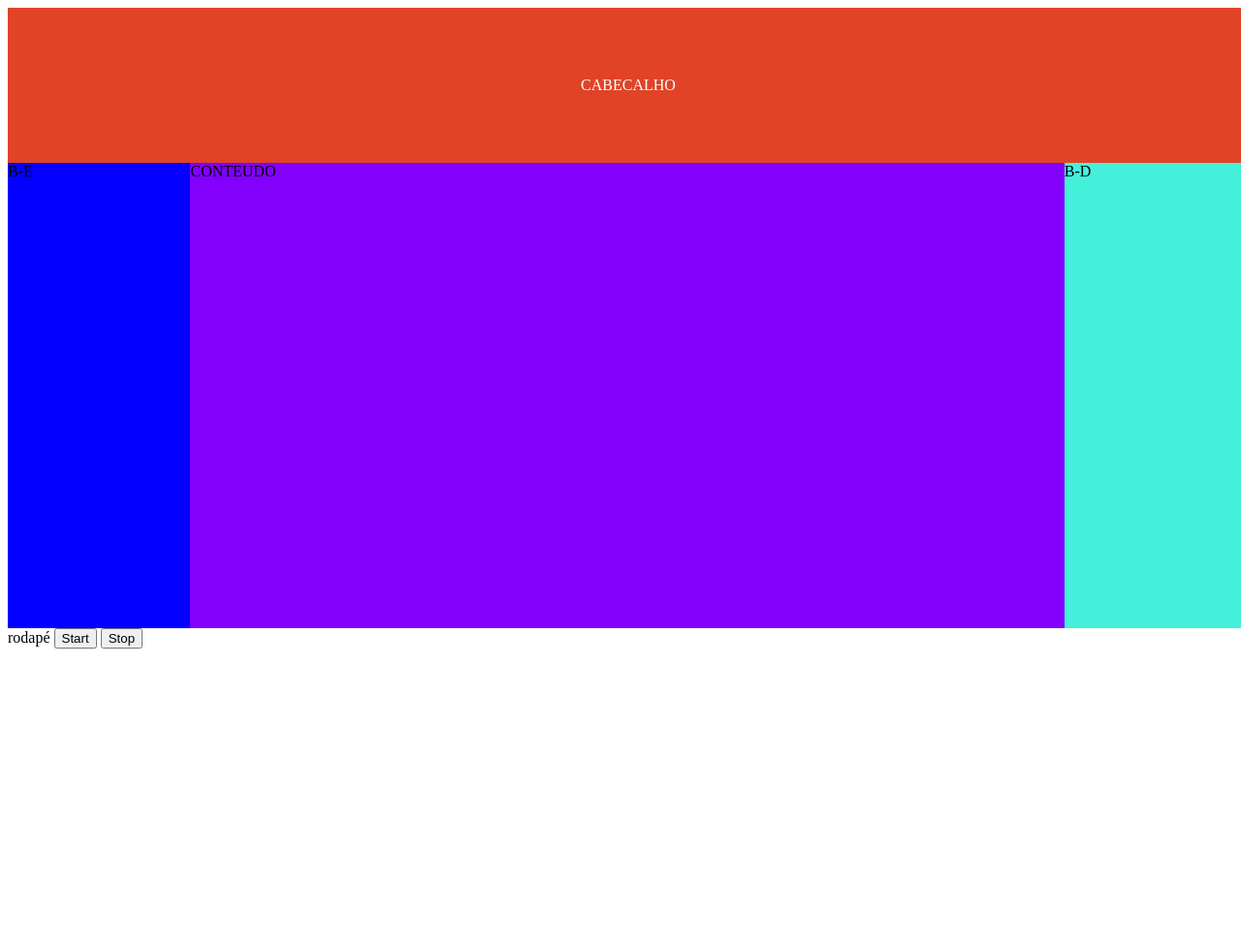
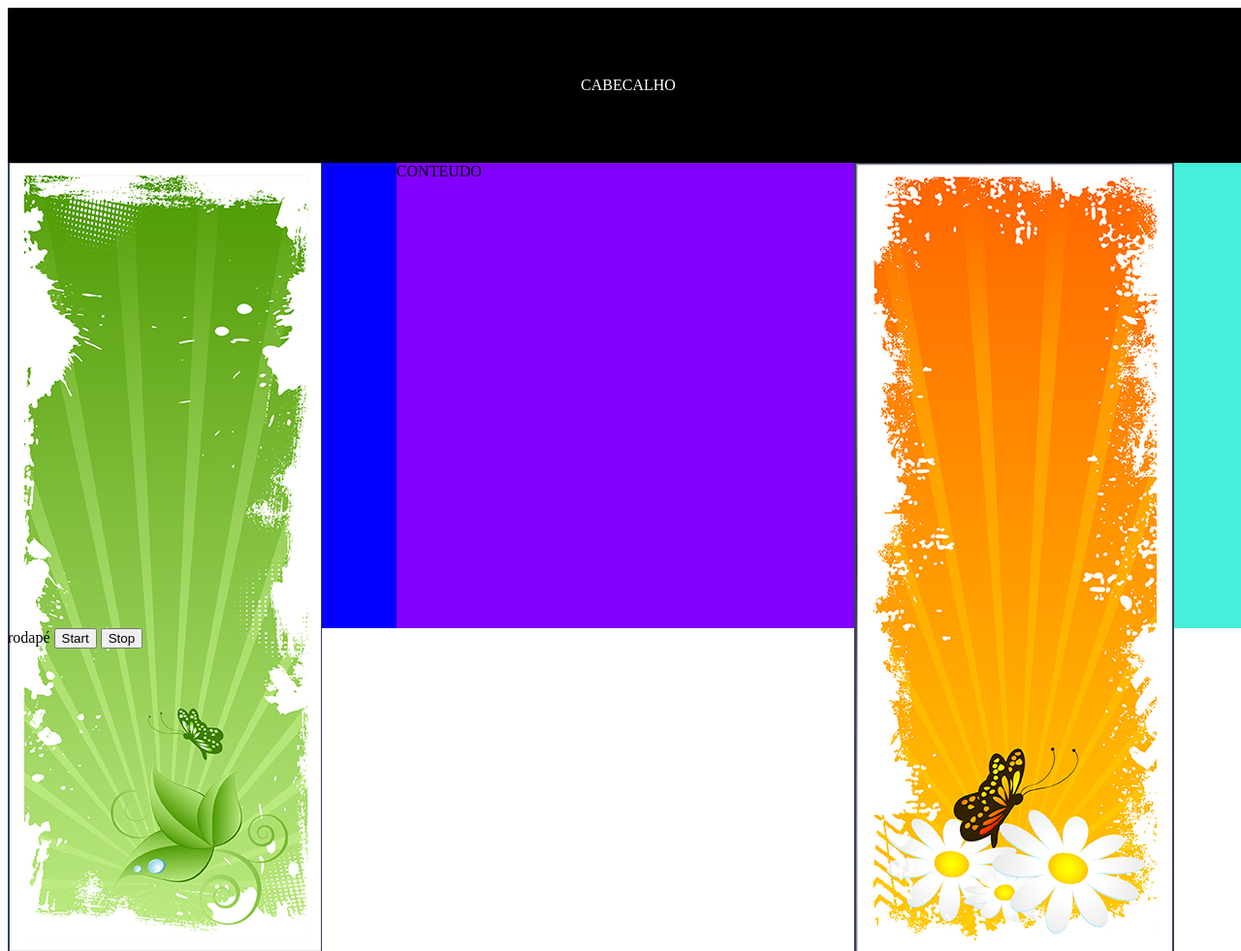
Before and after one commit to 1ESPG-2023/rm98832, a plain HTML site: page index.html in a window 1280 px wide. Shown: the top 981 px of the page at 97% size. Before the commit the page ends 800 px from the top, so only its background shows below. Drawn offline with Linux system fonts and the light colour scheme.

Commit message:
mudando banner

```diff
--- a/css/style.css
+++ b/css/style.css
@@ -22,8 +22,10 @@
 .container .l-e{
     flex-grow: 1;
     background-color: rgb(4, 0, 255);
+
 }
 .container .l-d{
     flex-grow: 1;
     background-color: rgb(68, 240, 217);
+
 }
--- a/index.html
+++ b/index.html
@@ -15,13 +15,13 @@
    </header>
    <div class="container">
         <aside class="l-e">
-            <span>B-E</span>
+            <img src="./img/banner-lateral-1.png" alt="">
         </aside>
         <section class="central">
             <span>CONTEUDO</span>
         </section>
         <aside class="l-d">
-            <span>B-D</span>
+            <img src="./img/banner-lateral-1.png" alt="">
         </aside>
    </div>
    <footer class="rodape">
--- a/js/zyb-5647.js
+++ b/js/zyb-5647.js
@@ -52,25 +52,33 @@
 // }
 // mudaCor();
 // //***********************************************************
-let tmp
-function mudaCor(){
-    let r = "";
-    let g = "";
-    let b = "";
+// let tmp
+//function mudaCor(){
+    // let r = "";
+    // let g = "";
+    // let b = "";
 
     //random = gera numeros aleatorios entre 0 e 1
     //ceil, floor e round que arredonta o numero para cima, para baixo ou aleatoriamente
 
     //determinando um valor para a variavel r entre 0 e 255
-    r = Math.round(Math.random()*255);
+    // r = Math.round(Math.random()*255);
 
-    g =  Math.round(Math.random()*255);
+    // g =  Math.round(Math.random()*255);
 
-    b = Math.round(Math.random()*255);
+    // b = Math.round(Math.random()*255);
 
 
-    const cabecalho = document.querySelector(".cabecalho");
-    cabecalho.setAttribute("style", `background-color:rgb(${r},${g},${b})`);
-    tmp = setTimeout(mudaCor, 1000)
-}
-mudaCor();
+    // const cabecalho = document.querySelector(".cabecalho");
+    // cabecalho.setAttribute("style", `background-color:rgb(${r},${g},${b})`);
+    // tmp = setTimeout(mudaCor, 1000)
+
+    function mdimg(){
+
+        let nmr = Math.round(Math.random()*3);
+        let caminho = `./img/banner-lateral-${nmr}.png`;
+
+        const img1 = document.querySelector(".l-e > img");
+        img1.src = caminho;
+    }
+    mdimg();
```
